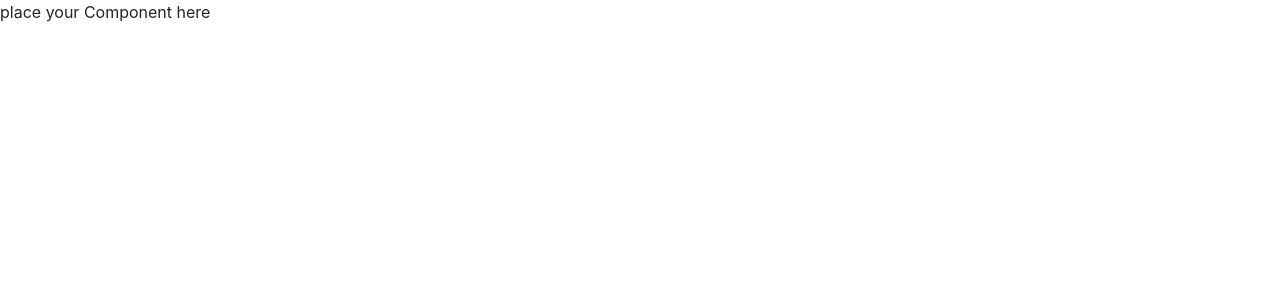
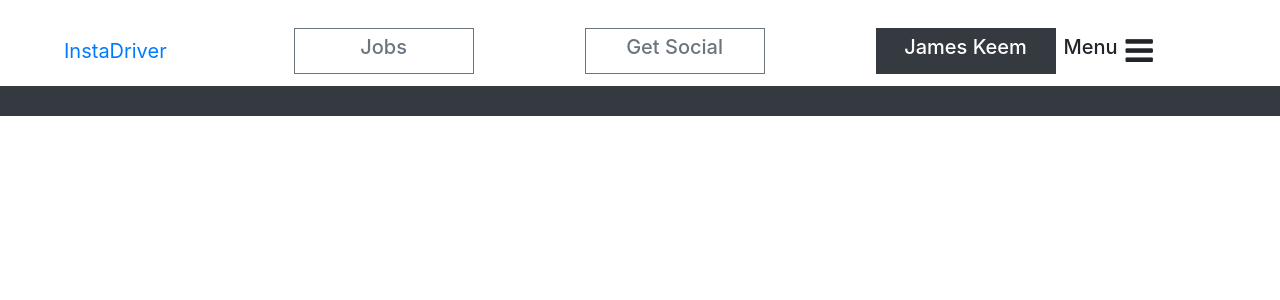
Before and after one commit to jenniekibiri/instatest, a React (Create React App) app: page / in a window 1280 px wide. Shown: the top 300 px of the page. Built offline with nearby package versions, Linux system fonts and the light colour scheme.

Commit message:
create navbar component

```diff
--- a/public/index.html
+++ b/public/index.html
@@ -1,23 +1,22 @@
 <!DOCTYPE html>
 <html lang="en">
+
 <head>
   <meta charset="utf-8" />
   <link rel="icon" href="%PUBLIC_URL%/favicon.ico" />
   <meta name="viewport" content="width=device-width, initial-scale=1" />
   <meta name="theme-color" content="#000000" />
-    <meta
-      name="description"
-      content="Web site created using create-react-app"
-    />
+  <meta name="description" content="Web site created using create-react-app" />
   <link rel="apple-touch-icon" href="%PUBLIC_URL%/logo192.png" />
   <link rel="stylesheet" href="https://cdn.jsdelivr.net/npm/bootstrap@4.5.3/dist/css/bootstrap.min.css"
     integrity="sha384-TX8t27EcRE3e/ihU7zmQxVncDAy5uIKz4rEkgIXeMed4M0jlfIDPvg6uqKI2xXr2" crossorigin="anonymous">
-
+<link href="http://maxcdn.bootstrapcdn.com/font-awesome/4.1.0/css/font-awesome.min.css" rel="stylesheet">
 
   <link rel="manifest" href="%PUBLIC_URL%/manifest.json" />
 
   <title>React App</title>
 </head>
+
 <body>
   <noscript>You need to enable JavaScript to run this app.</noscript>
   <div id="root"></div>
@@ -29,4 +28,5 @@
     integrity="sha384-ho+j7jyWK8fNQe+A12Hb8AhRq26LrZ/JpcUGGOn+Y7RsweNrtN/tE3MoK7ZeZDyx" crossorigin="anonymous">
   </script>
 </body>
+
 </html>
--- a/src/App.js
+++ b/src/App.js
@@ -1,10 +1,14 @@
 import React, { Component } from 'react'
+import Navbar from './components/Navbar'
+
 
 export class App extends Component {
   render() {
     return (
       <div>
-        <p>place your Component here</p>
+        {/* <p>place your Component here</p> */}
+        <Navbar/>
+
       </div>
     )
   }
--- /dev/null
+++ b/src/components/Navbar.js
@@ -0,0 +1,58 @@
+import React, { Component } from "react";
+import "../css/style.css";
+export class Navbar extends Component {
+  render() {
+    return (
+      <div>
+        <nav className="navbar navbar-expand-lg ml-5 mt-3">
+          <a className="navbar-brand" href="/">
+            InstaDriver
+          </a>
+          <button
+            className="navbar-toggler"
+            type="button"
+            data-toggle="collapse"
+            data-target="#navbarNav"
+            aria-controls="navbarNav"
+            aria-expanded="false"
+            aria-label="Toggle navigation"
+          >
+            <span className="navbar-toggler-icon"></span>
+          </button>
+          <div className="collapse navbar-collapse " id="navbarNav">
+            <ul className="navbar-nav ">
+              <li className="nav-item   ">
+                <button type="button" className="btn  btn-outline-secondary">
+                  <h5>Jobs</h5>
+                </button>
+              </li>
+
+              <li className="nav-item ">
+                <button type="button" className="btn btn-outline-secondary">
+                  <h5>Get Social</h5>
+                </button>
+              </li>
+              <li className="nav-item ">
+
+ <div className=" d-flex  align-items-center ">
+     <button type="button" className="btn btn-dark">
+                  <h5>James Keem</h5>
+                </button>
+                  <h5 className="pl-2">Menu</h5>
+                  <i className="fa fa-bars fa-2x pl-2 "></i>
+                </div>
+
+              </li>
+
+            </ul>
+          </div>
+        </nav>
+        <div className="bg-dark dark-div">
+
+        </div>
+      </div>
+    );
+  }
+}
+
+export default Navbar;
--- /dev/null
+++ b/src/css/style.css
@@ -0,0 +1,29 @@
+.navbar{
+    height: 70px;
+
+}
+.btn {
+  border-radius:0;
+  width: 180px;
+}
+.navbar-nav {
+    justify-content: space-evenly !important;
+    flex: 70;
+}
+.col-sm-fixed {
+  flex: 0 0 8.333%;
+  max-width: 250px;
+  min-width: 100px;
+}
+
+.flex-auto {
+  flex: 1 1 50%;
+  min-width: 50%;
+}
+.sidebar{
+  background-color: blueviolet !important;
+  height: 100vh;
+}
+.dark-div{
+  height: 30px;
+}
```
Also changed, not shown: 1 other file (tests, documents, lock files or other folders). Lines whose indentation alone changed are shown as unchanged.
